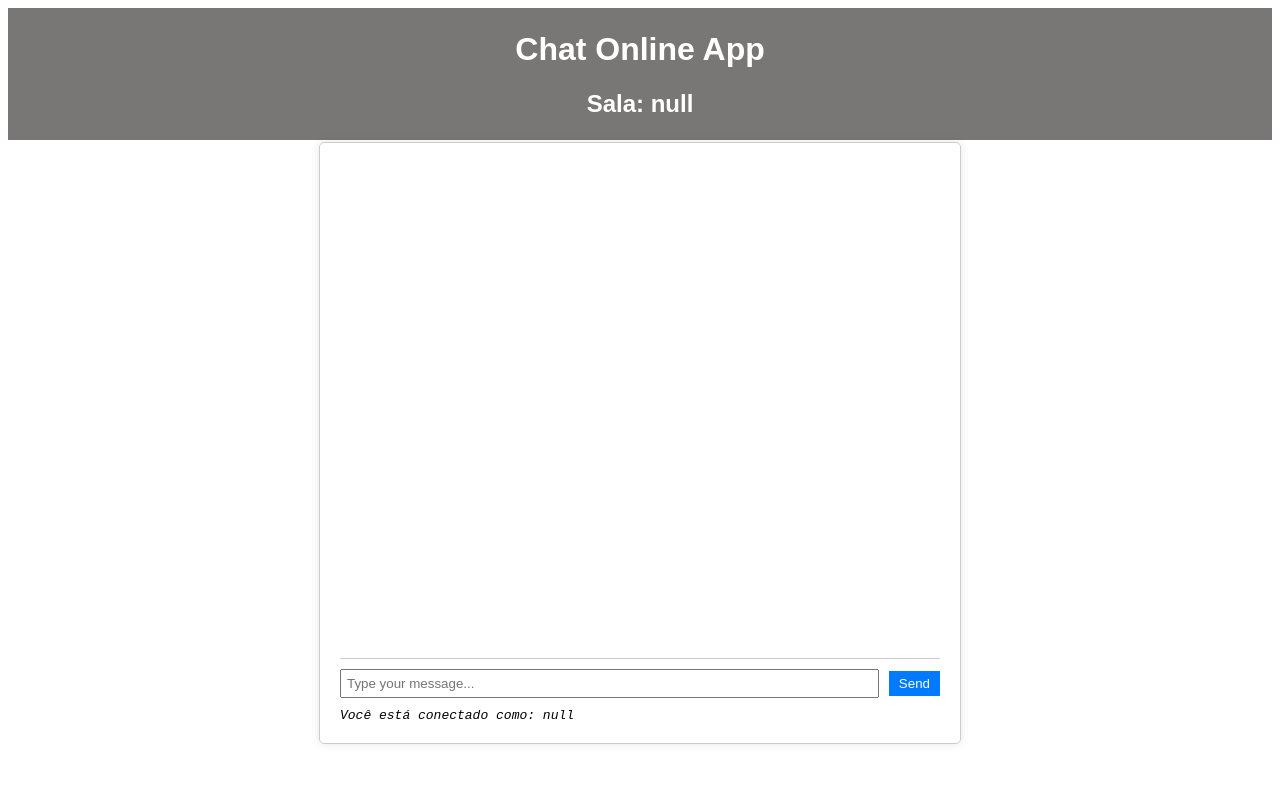
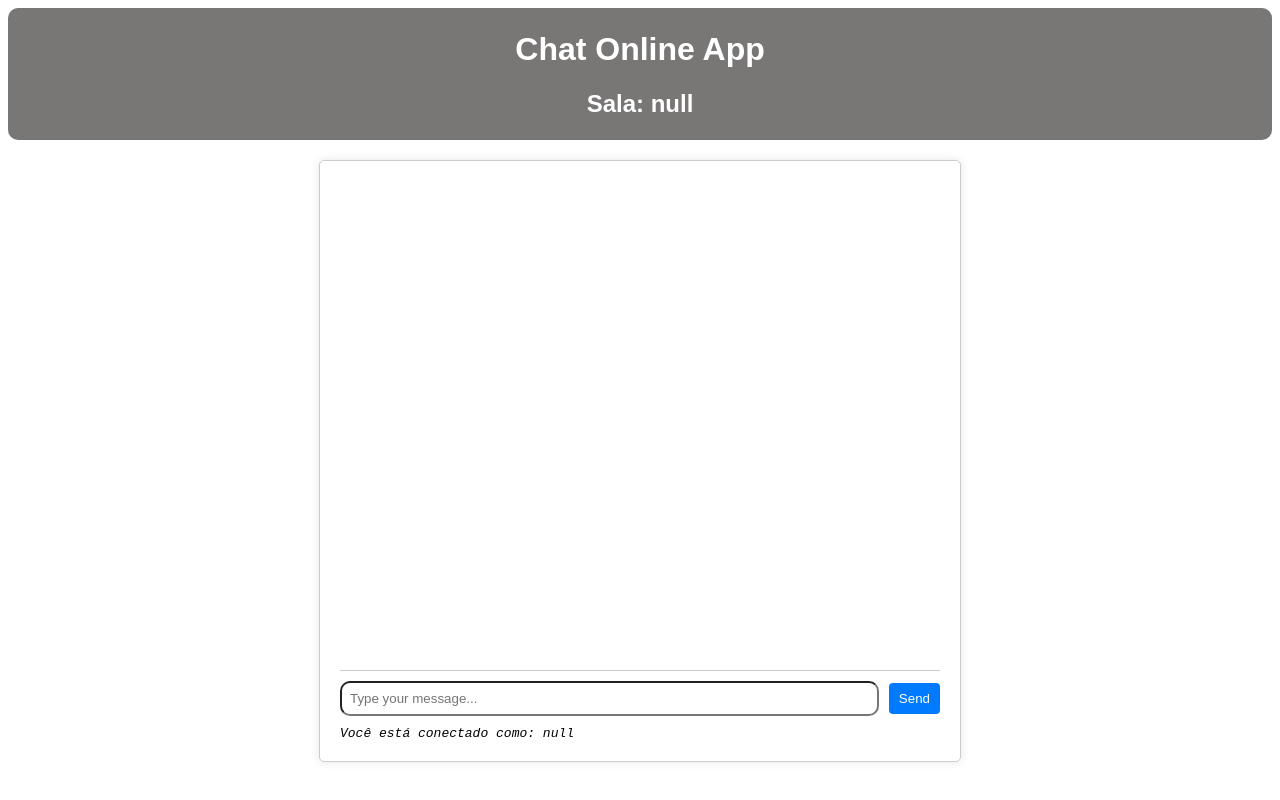
Before and after one commit to pescador95/chat-app, a website: page public/chat.html in a window 1280 px wide. Drawn offline with nearby package versions, Linux system fonts and the light colour scheme; no server answers.

Commit message:
Commit inicial com algumas pequenas atualizações em CSS e DNS

```diff
--- a/public/chat.html
+++ b/public/chat.html
@@ -1,24 +1,23 @@
 <!DOCTYPE html>
 <html lang="en">
+
 <head>
   <meta charset="UTF-8" />
   <meta name="viewport" content="width=device-width, initial-scale=1.0" />
-    <link rel="stylesheet" href="styles.css" />
+  <link rel="stylesheet" href="css/styles.css" />
   <title>Chat App</title>
 </head>
+
 <body>
   <div id="header">
     <h1>Chat Online App</h1>
     <h2 id="room-name"><span id="room-name-value"></span></h2>
   </div>
+  <br>
   <div id="chat-container">
     <div id="messages"></div>
     <div id="input-container">
-        <input
-          type="text"
-          id="message-input"
-          placeholder="Type your message..."
-        />
+      <input type="text" id="message-input" placeholder="Type your message..." />
       <button id="send-button">Send</button>
     </div>
     <div id="nickname-display"></div>
@@ -26,4 +25,5 @@
   <script src="/socket.io/socket.io.js"></script>
   <script src="scripts/chat.js"></script>
 </body>
+
 </html>
--- /dev/null
+++ b/public/css/entry-styles.css
@@ -0,0 +1,55 @@
+body {
+  margin: 0;
+  padding: 0;
+  font-family: Arial, sans-serif;
+  background-color: #f0f0f0;
+}
+
+#entry-container {
+  margin: 100px auto;
+  max-width: 400px;
+  padding: 20px;
+  background-color: #ffffff;
+  box-shadow: 0px 0px 10px rgba(0, 0, 0, 0.1);
+  border-radius: 5px;
+  text-align: center;
+}
+
+h1 {
+  font-size: 24px;
+  margin-bottom: 20px;
+  color: #333;
+}
+
+label {
+  display: block;
+  font-size: 14px;
+  margin-bottom: 5px;
+  color: #666;
+  text-align: left;
+}
+
+input[type="text"] {
+  width: 100%;
+  padding: 10px;
+  margin-bottom: 15px;
+  border: 1px solid #ccc;
+  border-radius: 3px;
+  font-size: 14px;
+  box-sizing: border-box;
+}
+
+button {
+  display: inline-block;
+  padding: 10px 20px;
+  background-color: #007bff;
+  color: #fff;
+  border: none;
+  border-radius: 3px;
+  font-size: 14px;
+  cursor: pointer;
+}
+
+button:hover {
+  background-color: #0056b3;
+}
--- /dev/null
+++ b/public/css/styles.css
@@ -0,0 +1,83 @@
+body {
+  font-family: Arial, sans-serif;
+}
+
+#chat-container {
+  display: flex;
+  flex-direction: column;
+  height: 70vh;
+  overflow-y: auto;
+  max-width: 600px;
+  margin: 0 auto;
+  padding: 20px;
+  border: 1px solid #ccc;
+  border-radius: 5px;
+  box-shadow: 0 0 10px rgba(0, 0, 0, 0.1);
+}
+
+#components-align {
+  justify-content: baseline
+}
+
+#messages {
+  flex-grow: 1;
+  max-height: 800px;
+  overflow-y: auto;
+  border-bottom: 1px solid #ccc;
+  margin-bottom: 10px;
+  padding-bottom: 10px;
+}
+
+#input-container {
+  display: flex;
+  align-items: center;
+}
+
+#message-input {
+  flex-grow: 1;
+  padding: 8px;
+  margin-right: 10px;
+  border-radius: 10px;
+}
+
+#send-button {
+  border: 1px solid black;
+  border-radius: 4px;
+  background-color: #007bff;
+  color: #fff;
+  border: none;
+  padding: 8px 10px;
+  cursor: pointer;
+  transition: background-color 0.3s, color 0.3s;
+
+}
+
+#send-button:hover {
+  background-color: #0056b3;
+  color: #eef0f3;
+}
+
+
+#header {
+  border-radius: 10px;
+  background-color: #797676;
+  color: #fff;
+  text-align: center;
+  padding: 2px 0;
+  margin-bottom: 2px;
+}
+
+
+#nickname-display {
+  margin-top: 10px;
+  font-style: italic;
+  font-family: 'Courier New', Courier, monospace;
+  font-size: small;
+}
+
+.entry-message {
+  font-style: italic;
+  color: #999;
+  font-family: 'Courier New', Courier, monospace;
+  font-size: small;
+}
--- a/public/entry-styles.css
+++ /dev/null
@@ -1,56 +0,0 @@
-
-body {
-    margin: 0;
-    padding: 0;
-    font-family: Arial, sans-serif;
-    background-color: #f0f0f0;
-  }
-
-  #entry-container {
-    margin: 100px auto;
-    max-width: 400px;
-    padding: 20px;
-    background-color: #ffffff;
-    box-shadow: 0px 0px 10px rgba(0, 0, 0, 0.1);
-    border-radius: 5px;
-    text-align: center;
-  }
-
-  h1 {
-    font-size: 24px;
-    margin-bottom: 20px;
-    color: #333;
-  }
-
-  label {
-    display: block;
-    font-size: 14px;
-    margin-bottom: 5px;
-    color: #666;
-    text-align: left;
-  }
-
-  input[type="text"] {
-    width: 100%;
-    padding: 10px;
-    margin-bottom: 15px;
-    border: 1px solid #ccc;
-    border-radius: 3px;
-    font-size: 14px;
-    box-sizing: border-box;
-  }
-
-  button {
-    display: inline-block;
-    padding: 10px 20px;
-    background-color: #007bff;
-    color: #fff;
-    border: none;
-    border-radius: 3px;
-    font-size: 14px;
-    cursor: pointer;
-  }
-
-  button:hover {
-    background-color: #0056b3;
-  }
--- a/public/scripts/entry.js
+++ b/public/scripts/entry.js
@@ -7,9 +7,11 @@ function redirectToChat() {
   const roomNameValue = document.getElementById("room-name-value");
   roomNameValue.textContent = `Sala: ${roomName}`;
 }
+
 document
   .getElementById("enter-button")
   .addEventListener("click", redirectToChat);
+
 document
   .getElementById("nickname")
   .addEventListener("keydown", function (event) {
@@ -17,6 +19,7 @@ document
       redirectToChat();
     }
   });
+
 document
   .getElementById("room-name")
   .addEventListener("keydown", function (event) {
--- a/public/styles.css
+++ /dev/null
@@ -1,79 +0,0 @@
-body {
-    font-family: Arial, sans-serif;
-  }
-
-  #chat-container {
-    display: flex;
-    flex-direction: column;
-    height: 70vh;
-    overflow-y: auto;
-    max-width: 600px;
-    margin: 0 auto;
-    padding: 20px;
-    border: 1px solid #ccc;
-    border-radius: 5px;
-    box-shadow: 0 0 10px rgba(0, 0, 0, 0.1);
-  }
-
-  #components-align {
-    justify-content:baseline
-  }
-
-  #messages {
-    flex-grow: 1;
-    max-height: 800px;
-    overflow-y: auto;
-    border-bottom: 1px solid #ccc;
-    margin-bottom: 10px;
-    padding-bottom: 10px;
-  }
-
-  #input-container {
-    display: flex;
-    align-items: center;
-  }
-
-  #message-input {
-    flex-grow: 1;
-    padding: 5px;
-    margin-right: 10px;
-  }
-
-  #send-button {
-    background-color: #007bff;
-    color: #fff;
-    border: none;
-    padding: 5px 10px;
-    cursor: pointer;
-    transition: background-color 0.3s, color 0.3s;
-
-  }
-
-  #send-button:hover {
-    background-color: #0056b3;
-    color: #eef0f3;
-  }
-
-
-  #header {
-    background-color: #797676;
-    color: #fff;
-    text-align: center;
-    padding: 2px 0;
-    margin-bottom: 2px;
-  }
-
-
-#nickname-display {
-  margin-top: 10px;
-  font-style: italic;
-  font-family: 'Courier New', Courier, monospace;
-  font-size: small;
-}
-
-.entry-message {
-  font-style: italic;
-  color: #999;
-  font-family: 'Courier New', Courier, monospace;
-  font-size: small;
-}
```
Also changed, not shown: package.json (+10 -3 lines), public/index.html (+5 -2 lines), server.js (+3 -10 lines), README.md, 1 other file. Lines whose indentation alone changed are shown as unchanged.
